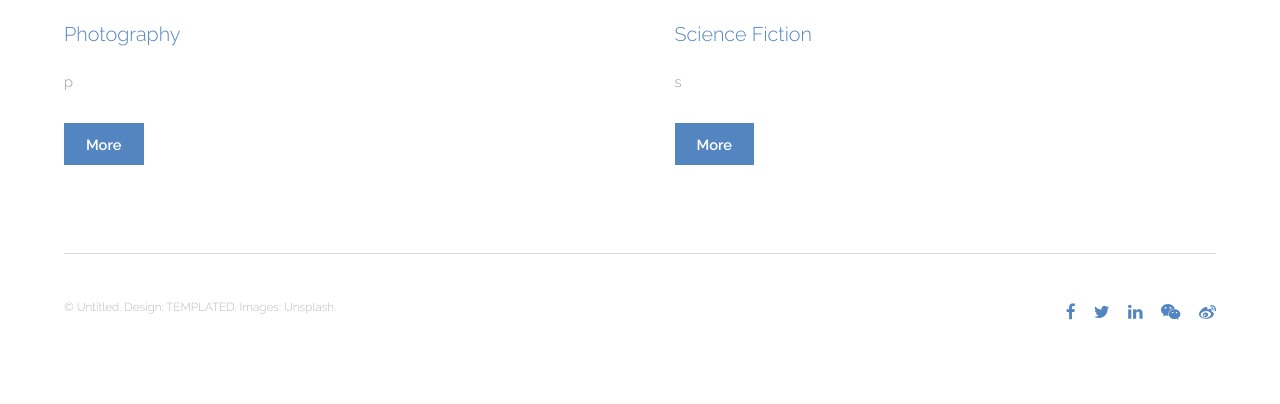
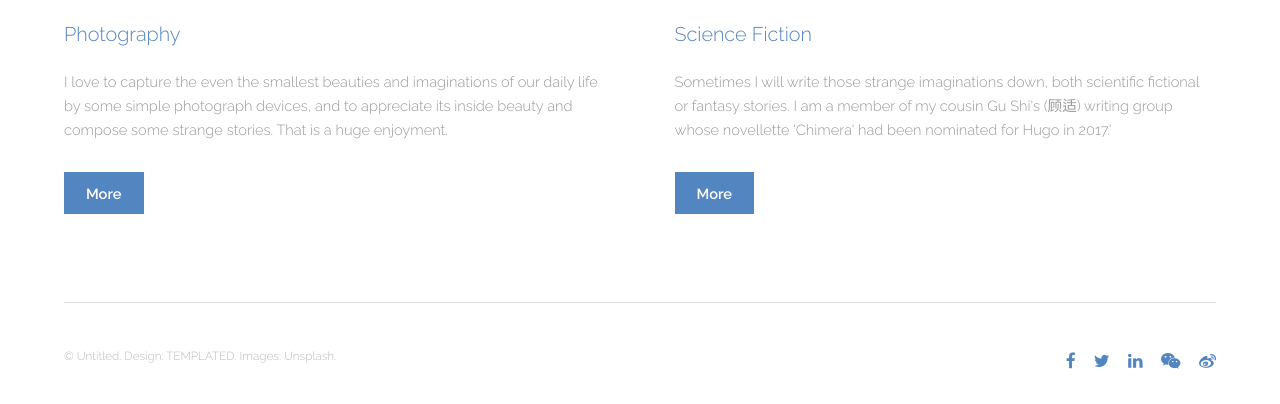
Before and after one commit to ShimingGu/ShimingGu.github.io, a plain HTML site: page index.html in a window 1280 px wide. Shown: the part 2116-2520 px from the top of the page. Before the commit the page ends 2472 px from the top, so only its background shows below. Drawn offline with Linux system fonts and the light colour scheme.

Commit message:
Initial commit

```diff
--- a/index.html
+++ b/index.html
@@ -123,7 +123,7 @@
 							<header>
 								<h3>Photography</h3>
 							</header>
-							<p>p</p>
+							<p>I love to capture the even the smallest beauties and imaginations of our daily life by some simple photograph devices, and to appreciate its inside beauty and compose some strange stories. That is a huge enjoyment.</p>
 							<footer>
 								<a href="#" class="button special">More</a>
 							</footer>
@@ -135,7 +135,7 @@
 							<header>
 								<h3>Science Fiction</h3>
 							</header>
-							<p>s</p>
+							<p>Sometimes I will write those strange imaginations down, both scientific fictional or fantasy stories. I am a member of my cousin Gu Shi's (顾适) writing group whose novellette 'Chimera' had been nominated for Hugo in 2017.'</p>
 							<footer>
 								<a href="#" class="button special">More</a>
 							</footer>
```
Also changed, not shown: images/dc04.jpeg (added), images/dc05.jpeg (added), images/dc07.jpeg (added), 12 other files.
